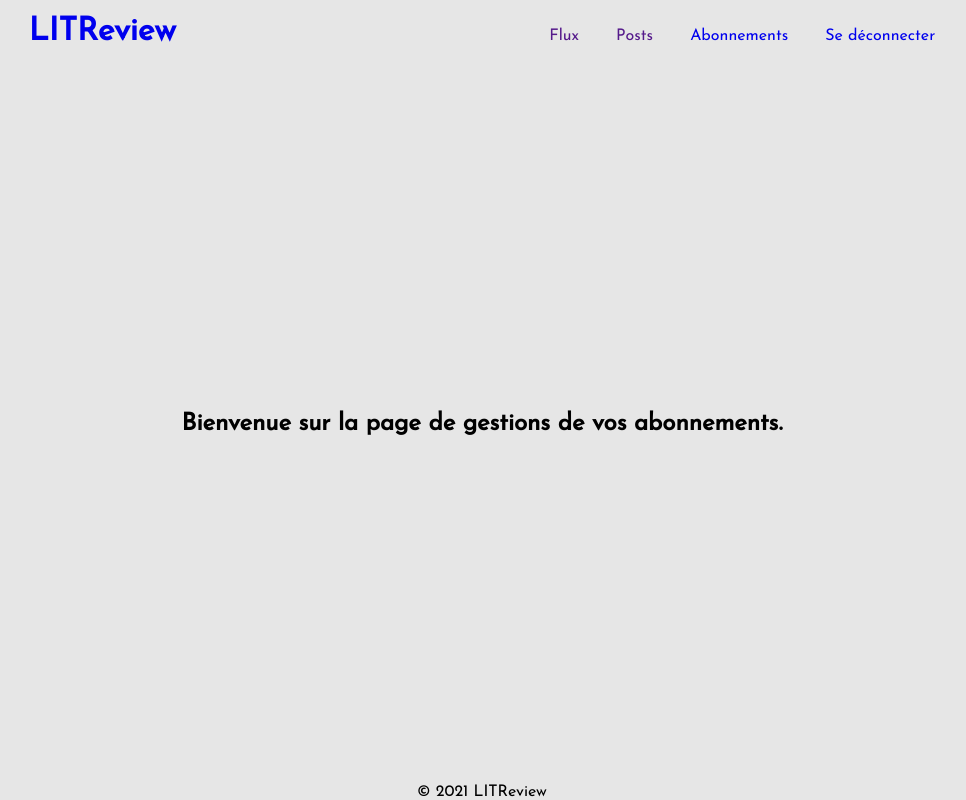
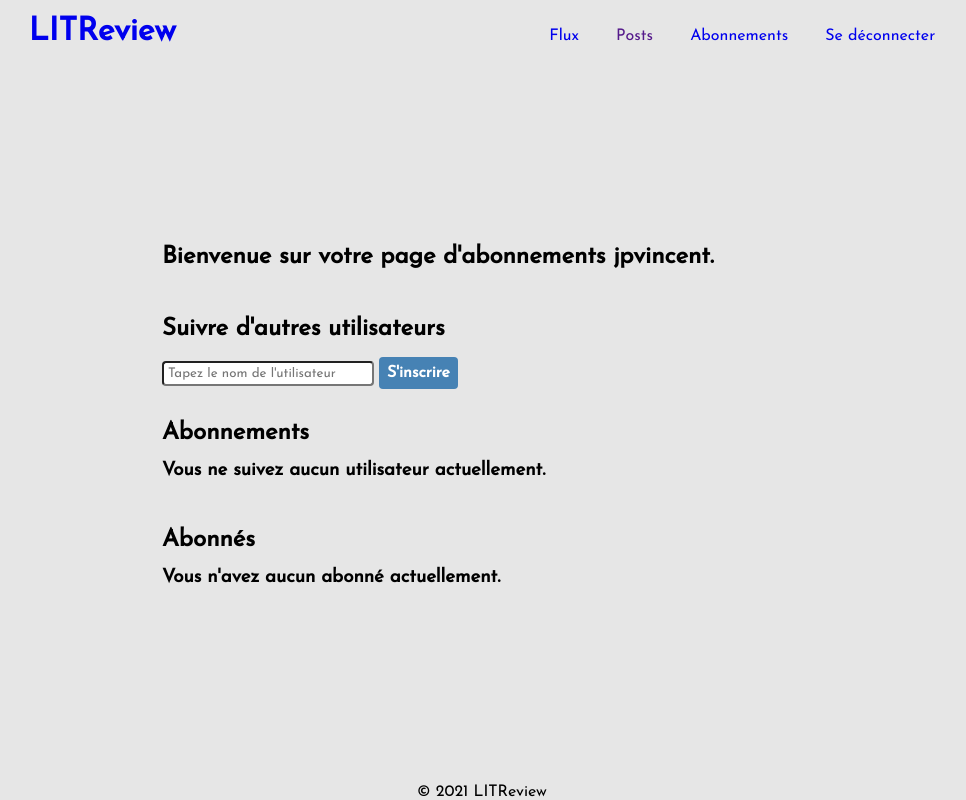
Before and after one commit to jpvincent1980/P9, a Django app: page /subscriptions/ in a window 1280 px wide. Shown: the whole page, without its empty margins (158-1124 px from the left). Run offline with Django 3.2, Linux system fonts and the light colour scheme; a user stored in the database is signed in; data comes from the database, SQL or seed files in the repository; both versions use the stored data as it was after the commit.

Commit message:
'reviews' views and templates updated for subscriptions

```diff
--- a/src/accounts/static/css/style.css
+++ b/src/accounts/static/css/style.css
@@ -36,8 +36,13 @@ header  a, nav  a, p a {
     text-align: center;
 }
 
-.login h2, .signup h2 {
+.login h2, .signup h2, .search h2,h3 {
     margin-bottom: 1rem;
+}
+
+.search {
+    margin: 1rem auto;
+    width: 50%;
 }
 
 .signup {
@@ -48,6 +53,11 @@ header  a, nav  a, p a {
 
 .signup p {
     margin: 1rem auto;
+}
+
+#id_user_search {
+    min-width: 200px;
+    border-radius: .25rem;
 }
 
 .btn {
--- a/src/accounts/templates/accounts/index.html
+++ b/src/accounts/templates/accounts/index.html
@@ -22,9 +22,9 @@
                 <div>
                     <img src="{% static 'img/logo.png' %}" alt="Logo du site">
                 </div>
-                <div>
+                <div class="signup">
                     <h2>Connectez-vous</h2>
-                    <form method="POST" class="signup">
+                    <form method="POST">
                         {% csrf_token %}
                         {{ form.as_p }}
                         <img src="{% static 'img/show-icon.jpg' %}"
--- a/src/reviews/templates/reviews/subscriptions.html
+++ b/src/reviews/templates/reviews/subscriptions.html
@@ -13,9 +13,32 @@
         <a href="{% url 'accounts:index' %}"><buttom class="btn btn-submit">Revenir à l'accueil</buttom></a>
     </p>
 {% else %}
-    <p>
-        <h2>Bienvenue sur la page de gestions de vos abonnements.</h2>
-    </p>
+            <section class="search">
+                <h2>Bienvenue sur votre page d'abonnements {{ user.username }}.</h2>
+            </section>
+            <section class="search">
+                <h2>Suivre d'autres utilisateurs</h2>
+                <form method="POST">
+                    <input type="text" placeholder="Tapez le nom de l'utilisateur" id="id_user_search">
+                    <input type="submit" value="S'inscrire" class="btn btn-submit">
+                </form>
+            </section>
+            <section class="search">
+                <h2>Abonnements</h2>
+                {% for user in followed_users %}
+                    <h3>{{ user }}</h3>
+                {% empty %}
+                    <h3>Vous ne suivez aucun utilisateur actuellement.</h3>
+                {% endfor %}
+            </section>
+            <section class="search">
+                <h2>Abonnés</h2>
+                {% for follower in followers %}
+                    <h3>{{ follower }}</h3>
+                {% empty %}
+                    <h3>Vous n'avez aucun abonné actuellement.</h3>
+                {% endfor %}
+            </section>
 {% endif %}
 
 {% endblock %}
--- a/src/reviews/views.py
+++ b/src/reviews/views.py
@@ -1,7 +1,19 @@
 from django.shortcuts import render
+
+from accounts.models import CustomUser
+from reviews.models import UserFollows
 
 
 # Create your views here.
 def subscriptions(request):
-    context = {}
+    current_user = request.user.username
+    current_user_id = CustomUser.objects.values_list("id").get(username=current_user)
+    followers = UserFollows.objects.filter(followed_user_id=current_user_id).values()
+    followers = [follower["user_id"] for follower in followers]
+    followed_users = UserFollows.objects.filter(user_id=current_user_id).values()
+    followed_users = [user["followed_user_id"] for user in followed_users]
+    followers = [CustomUser.objects.get(pk=follower_id) for follower_id in followers]
+    followed_users = [CustomUser.objects.get(pk=user_id) for user_id in followed_users]
+    context = {"followers": followers,
+               "followed_users": followed_users}
     return render(request, "reviews/subscriptions.html", context)
--- a/src/templates/base.html
+++ b/src/templates/base.html
@@ -18,7 +18,7 @@
         </a>
         {% if request.user.is_authenticated %}
             <nav>
-                    <a href="">Flux</a>
+                    <a href="{% url 'accounts:index' %}">Flux</a>
                     <a href="">Posts</a>
                     <a href="{% url 'reviews:subscriptions' %}">Abonnements</a>
                     <a href="{% url 'accounts:logout' %}">Se déconnecter</a>
```
Also changed, not shown: src/accounts/views.py (+20 -5 lines), src/db.sqlite3.
